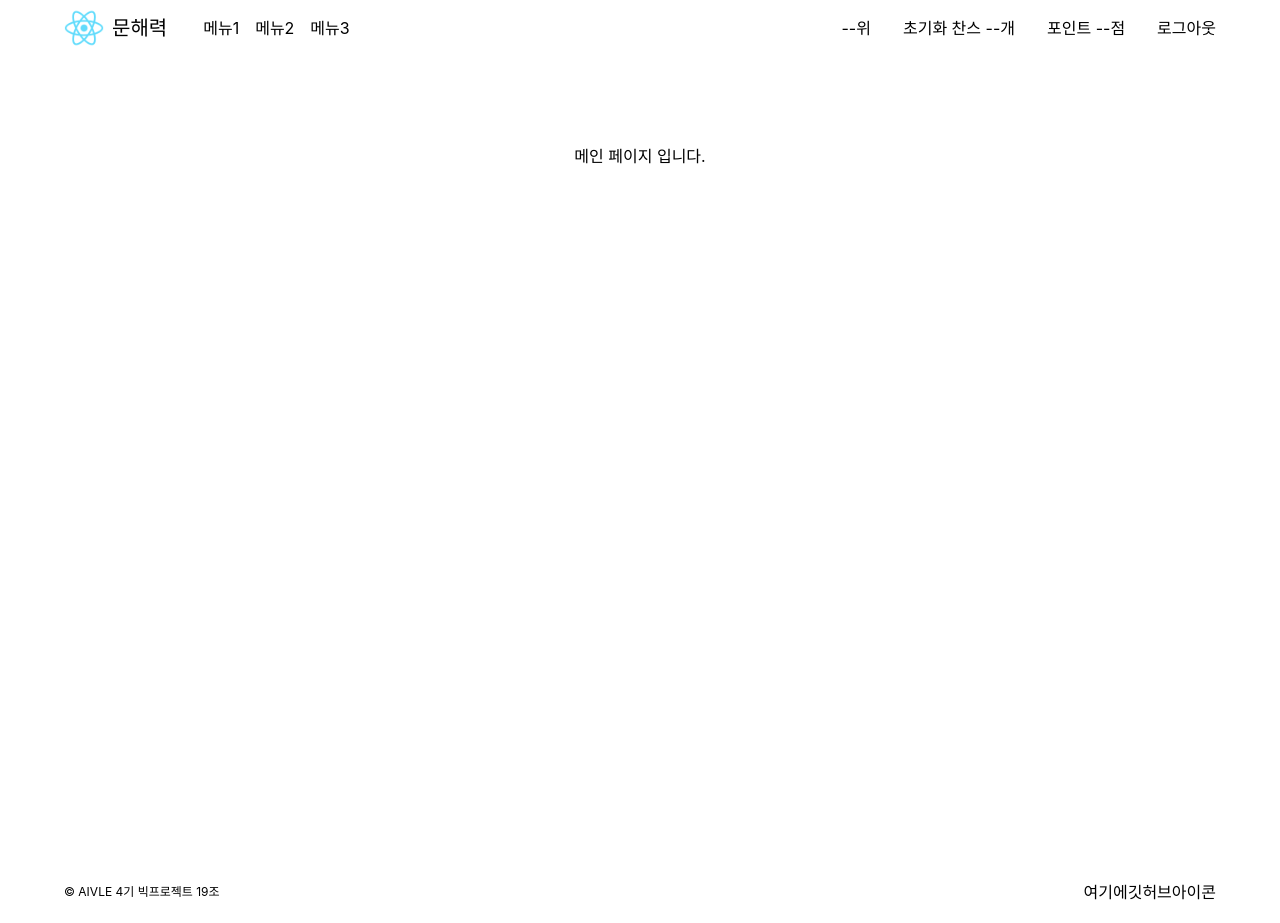
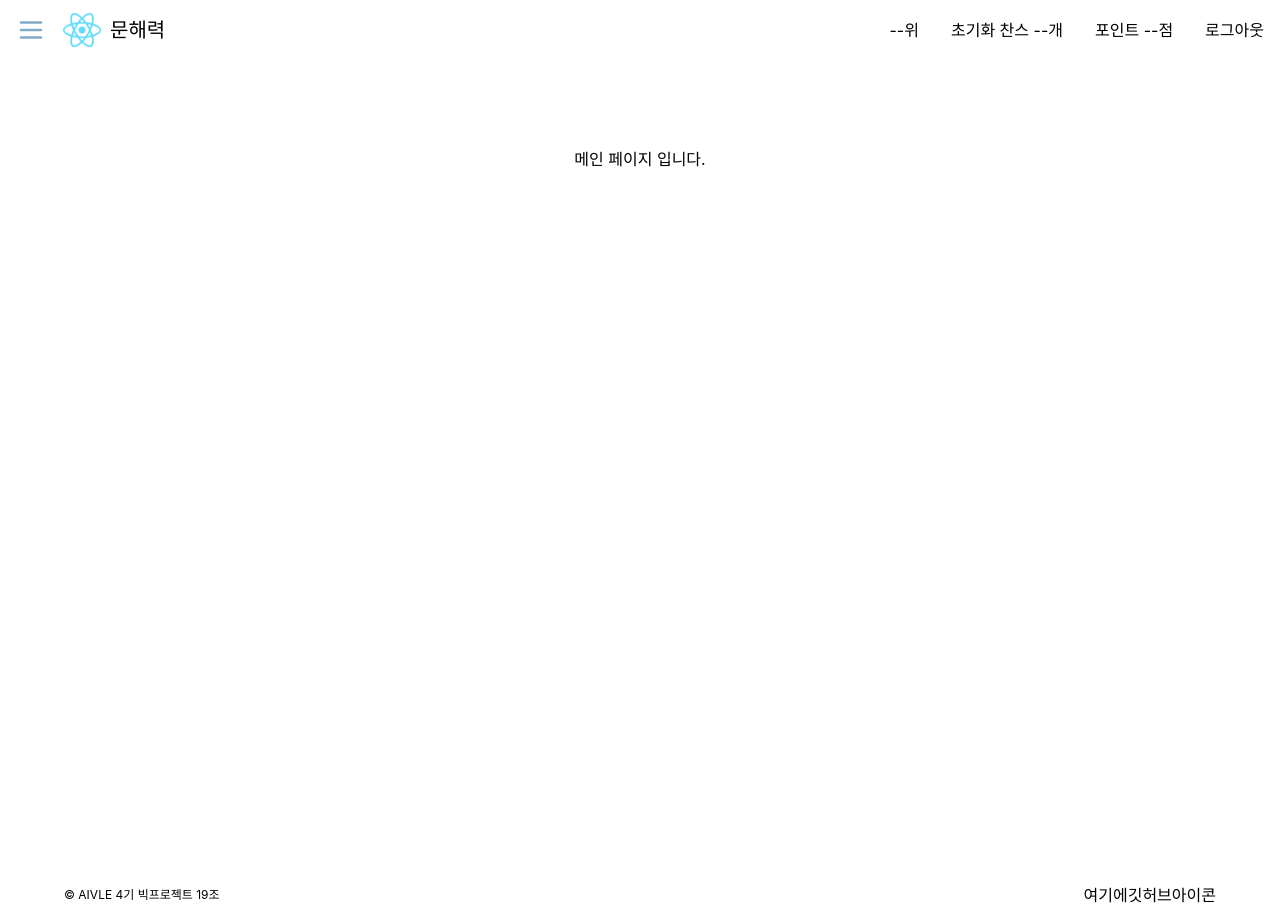
Before and after one commit to yewon-saurus/Aivle_BigProjectFE_19, a React (Create React App) app: page / in a window 1280 px wide. Built offline with nearby package versions, Linux system fonts and the light colour scheme.

Commit message:
Update 'Header': 사이드바 업데이트 초안 작성 및 헤더에 귀속 시킴

```diff
--- a/src/components/Header.jsx
+++ b/src/components/Header.jsx
@@ -1,7 +1,14 @@
-import { useEffect, useState } from "react";
+import style from "./style.css";
+import Sidebar from "./Sidebar";
+import { useEffect, useState, useRef } from "react";
+import { LuMenu } from "react-icons/lu";
 
 function Header(props) {
+    const SIDEBAR_WIDTH = 320;
+
     const [isScroll, setIsScroll] = useState(0);
+    const [isOpen, setOpen] = useState(false);
+    const [xPosition, setX] = useState(SIDEBAR_WIDTH);
 
     useEffect(() => {
         window.addEventListener('scroll', handleScroll);
@@ -20,17 +27,31 @@ function Header(props) {
         }
     };
 
+    // button 클릭 시 토글
+    const toggleMenu = () => {
+        if (xPosition > 0) {
+            setX(0);
+            setOpen(true);
+        } else {
+            setX(SIDEBAR_WIDTH);
+            setOpen(false);
+        }
+    };
+
     return (
-        <div className={`${isScroll === 1 ? 'top-0 z-50 sticky' : ''} w-full flex justify-center mb-2`}>
-            <div className="w-[90%] flex justify-between items-center py-2">
+        <div className={`${isScroll === 1 ? 'top-0 sticky' : ''} w-full flex justify-center mb-2 z-50 bg-white`}>
+            <div className="w-[100%] flex justify-between items-center px-4 py-2">
                 <div className="flex items-center gap-[1em]">
+                    <div className="pt-[7px]">
+                        <button onClick={() => toggleMenu()} className="toggle-button" >
+                            <LuMenu size={30} color="var(--color-primary-600)" />
+                        </button>
+                        <Sidebar width={SIDEBAR_WIDTH} isOpen={isOpen} setOpen={setOpen} setX={setX} xPosition={xPosition} />
+                    </div>
                     <a href={process.env.PUBLIC_URL + "/"} className="flex items-center gap-2 mr-5">
                         <img className="w-10 h-10" src={process.env.PUBLIC_URL + '/logo192.png'} />
                         <h1 className="text-xl">문해력</h1>
                     </a>
-                    <a href="#" className={``}>메뉴1</a>
-                    <a href="#" className={``} >메뉴2</a>
-                    <a href="#" className={``} >메뉴3</a>
                 </div>
                 {
                     props.isLogin ?
--- /dev/null
+++ b/src/components/Sidebar.jsx
@@ -0,0 +1,17 @@
+import style from "./style.css";
+import React, {useEffect, useRef, useState} from "react";
+
+const Sidebar = (props) => {
+    return (
+    <div>
+        <div ref={props.side} className="sidebar" style={{ width: `${props.width}px`, height: '100%',  transform: `translatex(${-props.xPosition}px)`}}>
+            <div className="content">
+                <div>hi</div>
+                <div>hi</div>
+            </div>
+        </div>
+    </div>
+    );
+};
+
+export default Sidebar;
--- a/src/components/index.jsx
+++ b/src/components/index.jsx
@@ -1,5 +1,6 @@
 import Footer from "./Footer";
 import Header from "./Header";
 import PrivateRoute from "./PrivateRoute";
+import Sidebar from "./Sidebar";
 
-export { Footer, Header, PrivateRoute };
+export { Footer, Header, PrivateRoute, Sidebar };
--- /dev/null
+++ b/src/components/style.css
@@ -0,0 +1,18 @@
+.sidebar {
+    background-color: var(--color-primary-500);
+    position: fixed;
+    top: 0;
+    bottom: 0;
+    left: 0;
+    transition: 0.4s ease;
+    color: #202020;
+    height: 100%;
+    z-index: -40;
+    padding-top: 1.25rem;
+}
+
+.content {
+    padding: 3em 40px 0 3em;
+    position: relative;
+    width: 100%;
+}
```
